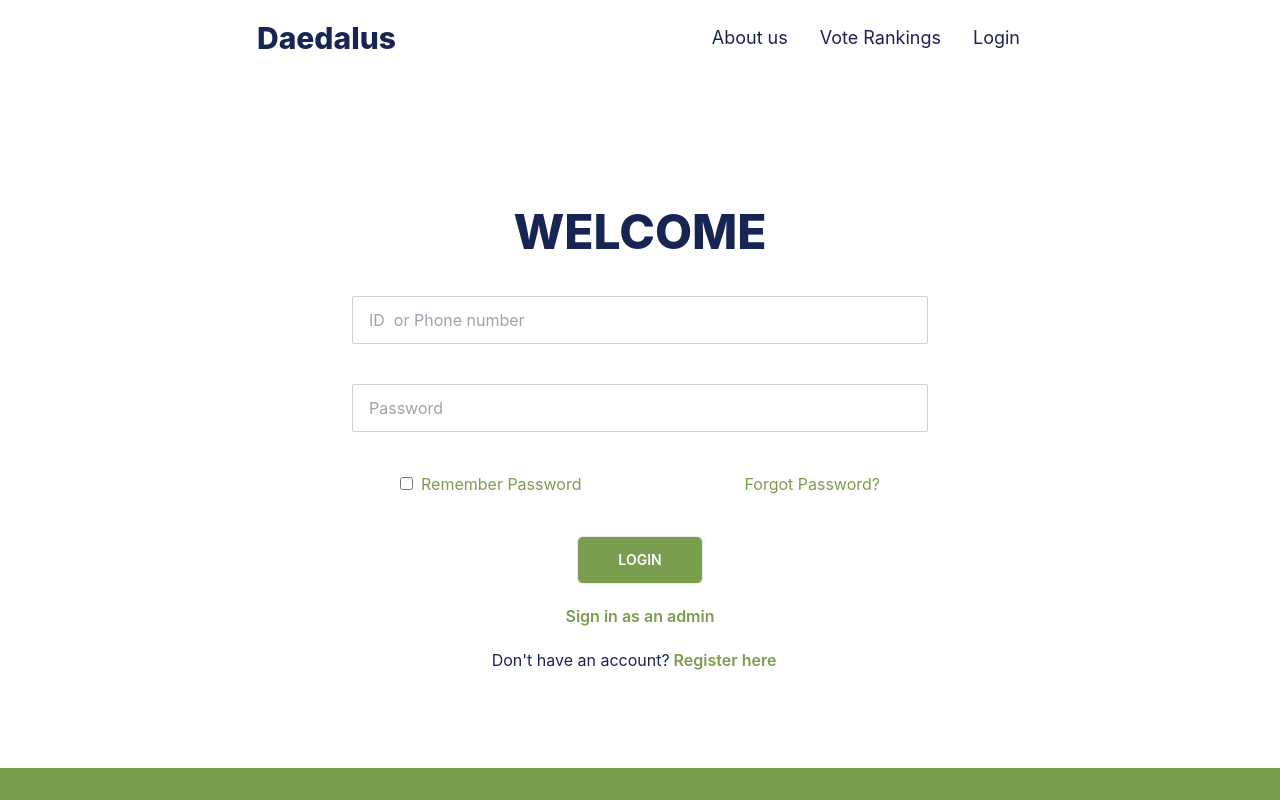
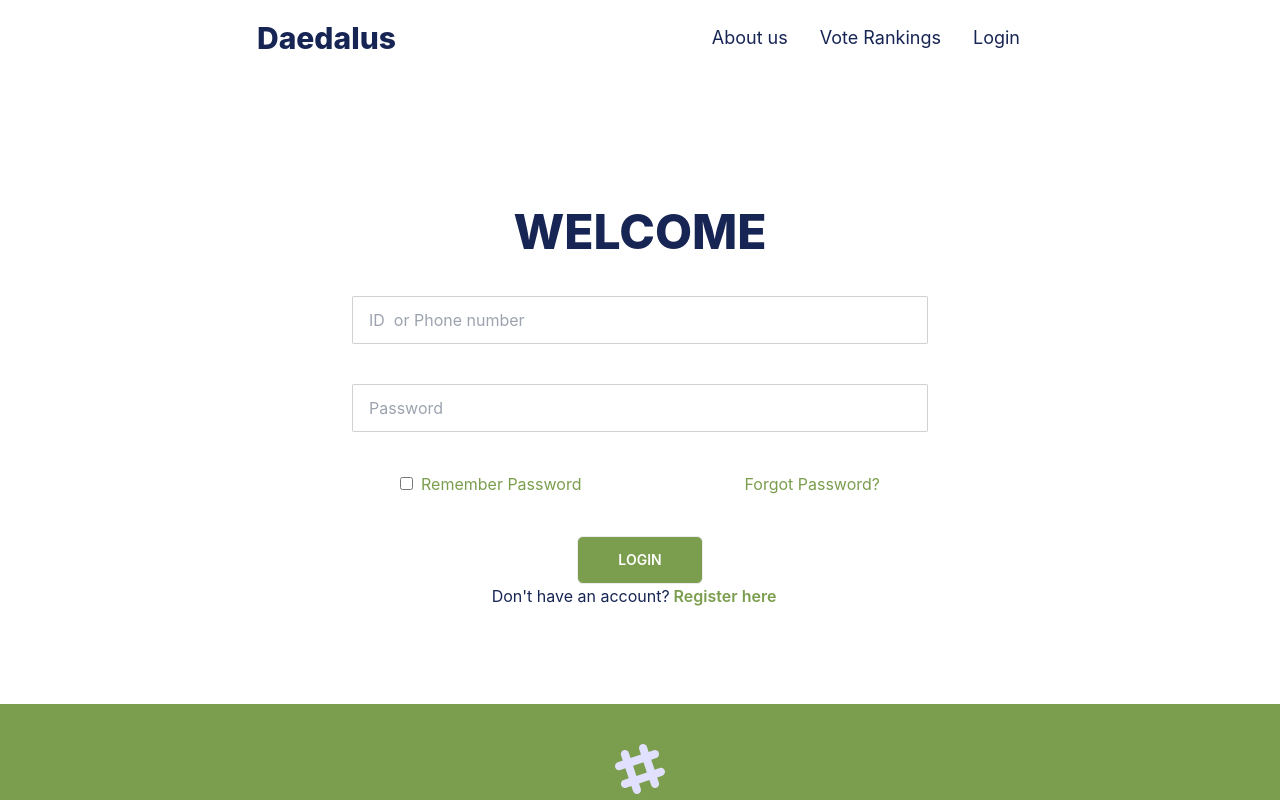
Before and after one commit to ReactPressPHP/voting-system, a React app in the folder frontend/: page /sign-in in a window 1280 px wide. Shown: the top 800 px of the page. Built offline with nearby package versions, Linux system fonts and the light colour scheme; the HTML template or start-up script is replaced by a standard one.

Commit message:
fix: issue Some issues #15

```diff
--- a/frontend/src/pages/SigninForm.tsx
+++ b/frontend/src/pages/SigninForm.tsx
@@ -25,9 +25,9 @@ const SigninForm = () => {
         </button>
       </div>
       <div className="flex flex-col items-center justify-center gap-5 mb-24">
-        <Link to={"/admin-signin"} className="mt-5 font-semibold text-accent">
+        {/* <Link to={"/admin-signin"} className="mt-5 font-semibold text-accent">
           Sign in as an admin
-        </Link>
+        </Link> */}
         <p className="mr-3 text-blue-950">
           Don't have an account?
           <Link to="/sign-up" className="ml-1 font-semibold text-accent">
```
